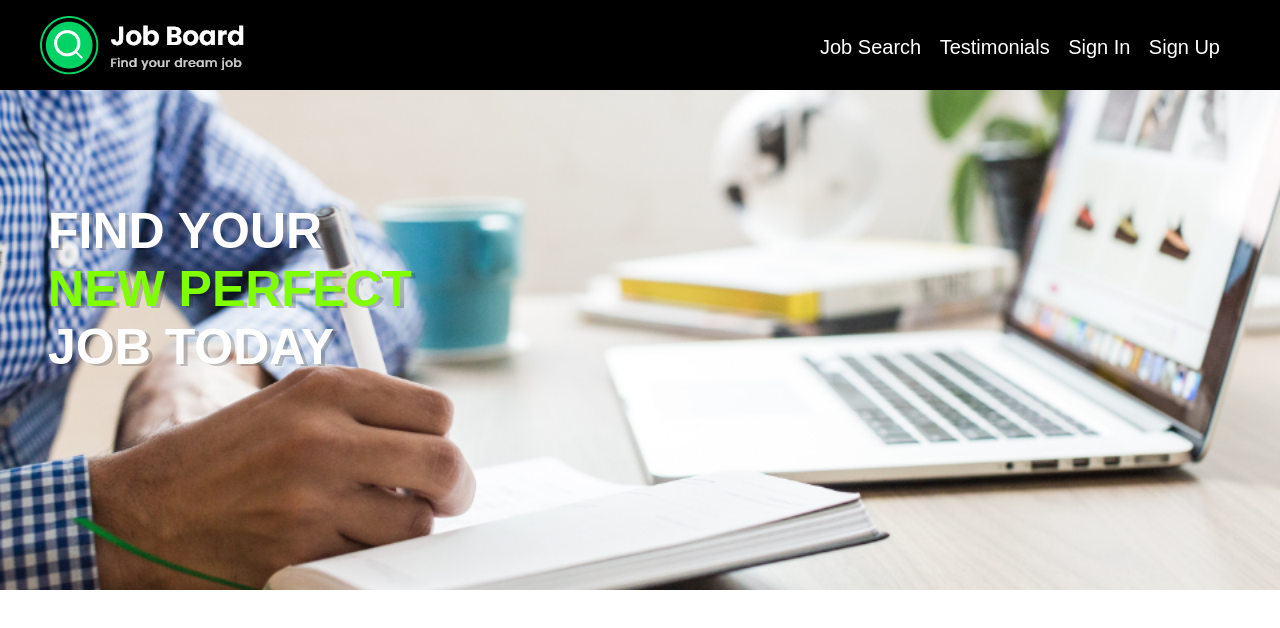
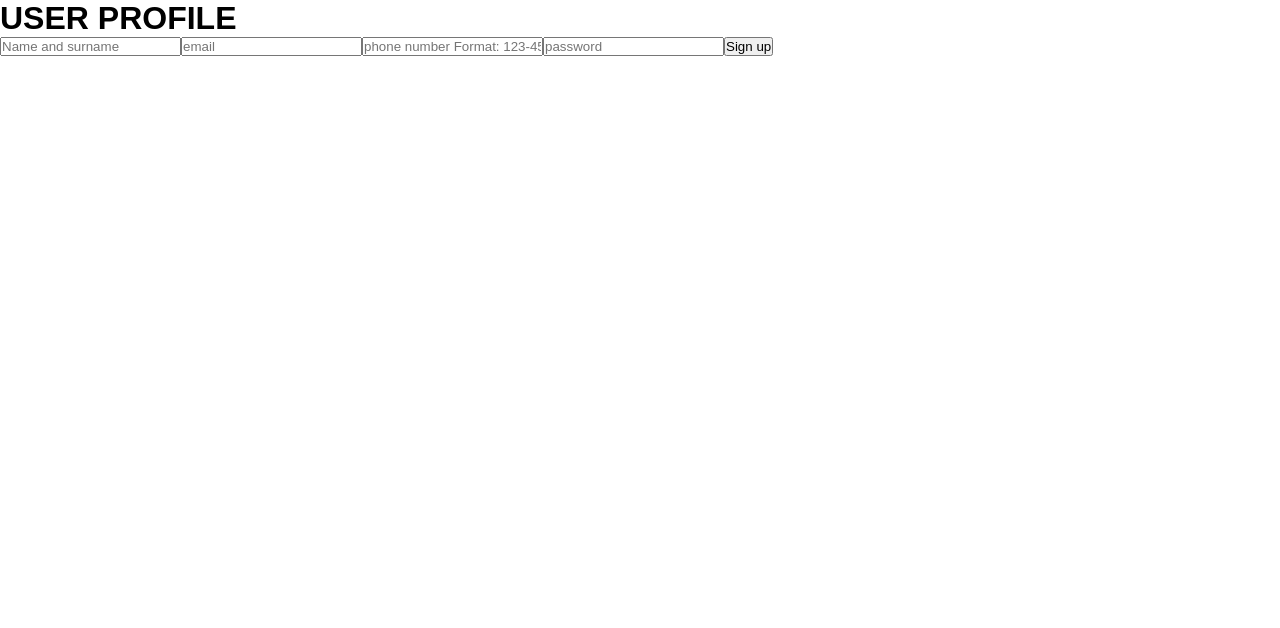
Before and after one commit to blksy/Job_Board, a Vue app: page /profile in a window 1280 px wide. Shown: the top 628 px of the page. Built offline with nearby package versions, Linux system fonts and the light colour scheme.

Commit message:
added froms in both SignupForm and SigninForm components,. The MainView was added and initial components : MainNav and Header were merged into one

```diff
--- a/src/App.vue
+++ b/src/App.vue
@@ -1,20 +1,8 @@
 <template>
-  <MainNav />
-  <Header />
+  <router-view />
 </template>
 
-<script>
-import MainNav from '@/components/MainNav.vue'
-import Header from '@/components/Header.vue'
-
-export default {
-  name: 'App',
-  components: {
-    MainNav,
-    Header
-  }
-}
-</script>
+<script></script>
 <style>
 * {
   margin: 0;
--- a/src/components/MainNav.vue
+++ b/src/components/MainNav.vue
@@ -45,4 +45,28 @@ export default {
   text-decoration: none;
   color: white;
 }
+
+header {
+  width: 100%;
+  height: 500px;
+  background-image: url('../assets/job.png');
+  background-position: center;
+  background-repeat: no-repeat;
+  background-size: 100%;
+  position: relative;
+}
+
+.header__title {
+  position: absolute;
+  top: 7rem;
+  left: 3rem;
+  letter-spacing: 3;
+  font-weight: bolder;
+  font-size: 50px;
+  color: white;
+  text-shadow: 4px 2px 0px rgba(0, 0, 0, 0.2);
+}
+.header__title > span {
+  color: chartreuse;
+}
 </style>
--- a/src/components/SigninForm.vue
+++ b/src/components/SigninForm.vue
@@ -1,7 +1,26 @@
-<template></template>
+<template>
+  <form @submit.prevent="handleSubmit">
+    <input type="email" required placeholder="email" v-model="email" />
+    <input type="password" required placeholder="password" v-model="password" />
+    <button>Log in</button>
+  </form>
+</template>
 
 <script>
-export default {}
+import { ref } from 'vue'
+
+export default {
+  setup() {
+    const email = ref('')
+    const password = ref('')
+
+    const handleSubmit = () => {
+      console.log(email.value, password.value)
+    }
+
+    return { email, password, handleSubmit }
+  }
+}
 </script>
 
 <style></style>
--- a/src/components/SignupForm.vue
+++ b/src/components/SignupForm.vue
@@ -1,7 +1,35 @@
-<template></template>
+<template>
+  <form @submit.prevent="handleSubmit">
+    <input type="text" required placeholder="Name and surname" v-model="displayFullName" />
+    <input type="email" required placeholder="email" v-model="email" />
+    <input
+      type="tel"
+      required
+      placeholder="phone number Format: 123-456-789"
+      pattern="[0-9]{3}-[0-9]{3}-[0-9]{3}"
+    />
+    <input type="password" required placeholder="password" v-model="password" />
+    <button>Sign up</button>
+  </form>
+</template>
 
 <script>
-export default {}
+import { ref } from 'vue'
+
+export default {
+  setup() {
+    const displayFullName = ref('')
+    const email = ref('')
+    const phone = ref('')
+    const password = ref('')
+
+    const handleSubmit = () => {
+      console.log(displayFullName.value, email.value, phone.value, password.value)
+    }
+
+    return { displayFullName, email, phone, password }
+  }
+}
 </script>
 
 <style></style>
--- a/src/firebase/config.js
+++ b/src/firebase/config.js
@@ -1,5 +1,6 @@
 import firebase from 'firebase/app'
 import 'firebase/firestore'
+import 'firebase/auth'
 
 const firebaseConfig = {
   apiKey: 'AIzaSyBSBoDty2NuwWtW7QFeQtZpZUzjtS_nKBo',
@@ -10,9 +11,11 @@ const firebaseConfig = {
   appId: '1:589701471740:web:bb9d68df58bb0cb192a679'
 }
 
+//initialize firebase
 firebase.initializeApp(firebaseConfig)
 
+const projectAuth = firebase.auth()
 const projectFirestore = firebase.firestore()
 const timestamp = firebase.firestore.FieldValue.serverTimestamp
 
-export { projectFirestore, timestamp }
+export { projectAuth, projectFirestore, timestamp }
--- a/src/main.js
+++ b/src/main.js
@@ -2,4 +2,4 @@ import { createApp } from 'vue'
 import App from '@/App.vue'
 import router from './router'
 
-createApp(App).mount('#app')
+createApp(App).use(router).mount('#app')
--- a/src/views/UserProfile.vue
+++ b/src/views/UserProfile.vue
@@ -1,5 +1,17 @@
 <template>
   <div>
     <h1>USER PROFILE</h1>
+    <SignupForm></SignupForm>
   </div>
 </template>
+
+<script>
+import SigninForm from '../components/SigninForm.vue'
+import SignupForm from '../components/SignupForm.vue'
+
+export default {
+  components: { SignupForm, SigninForm }
+}
+</script>
+
+<style></style>
```
Also changed, not shown: src/views/MainView.vue (added, +15 -0 lines).
